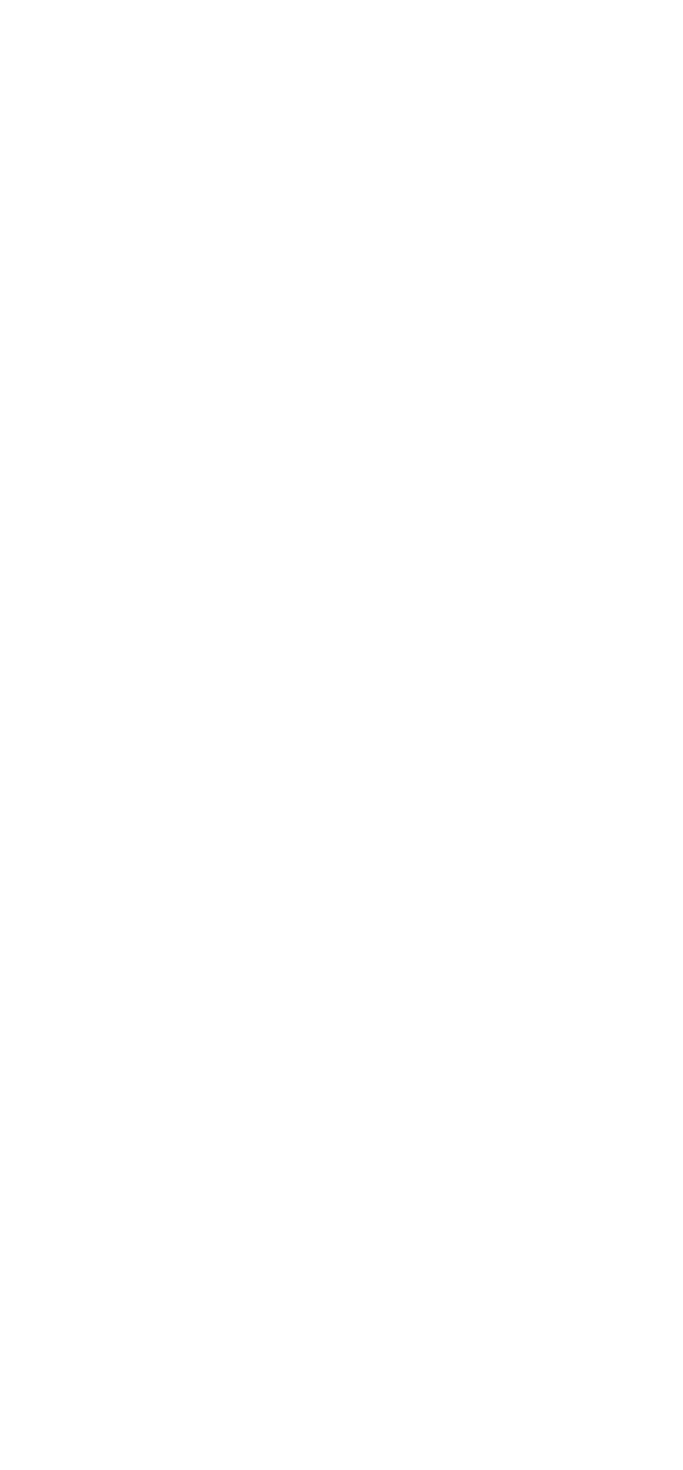
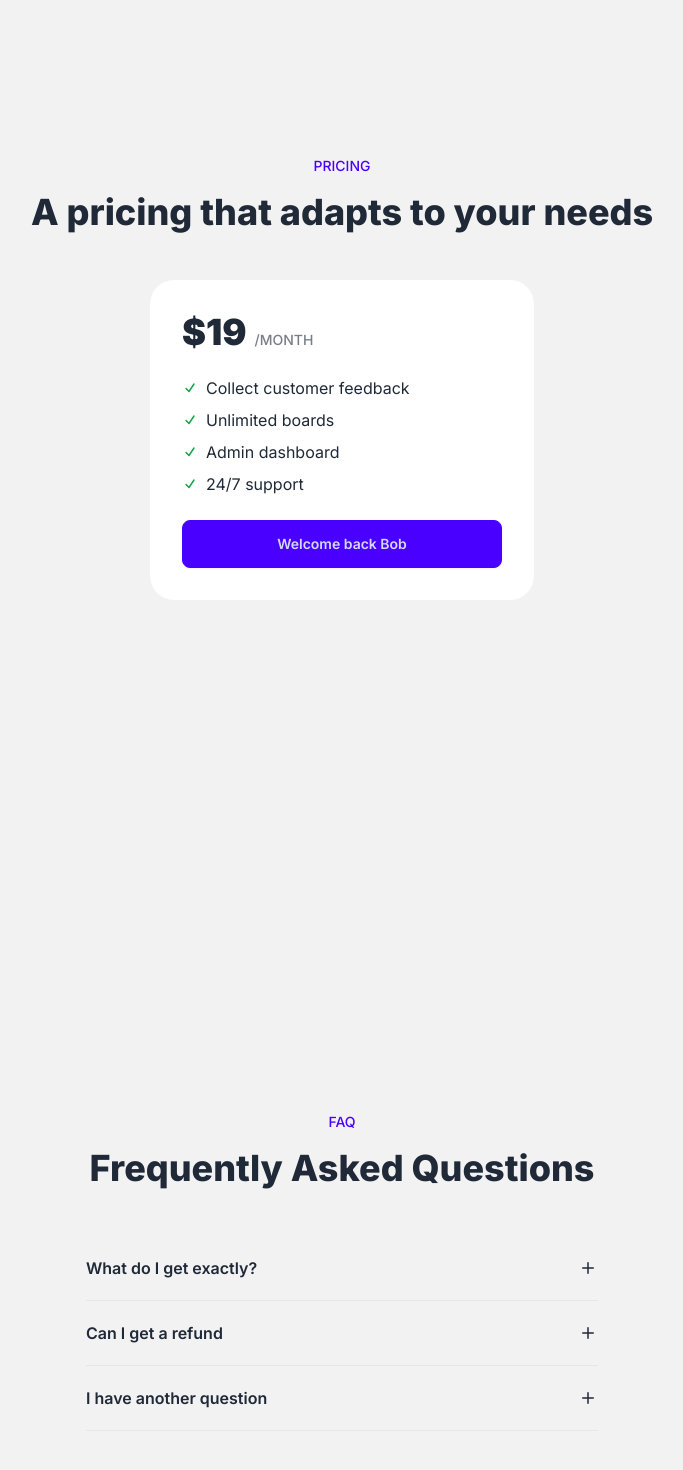
Before and after one commit to taiguara-saas/codefast-saas, a Next.js app: page / in a window 1280 px wide. Shown: the part 676-2146 px from the top of the page, without its empty margins (298-981 px from the left). Before the commit the page ends 800 px from the top, so only its background shows below. Built offline with nearby package versions, Linux system fonts and the light colour scheme.

Commit message:
modified:   .eslintrc.json modified:   app/layout.js modified:   app/page.js modified:   components/ButtonLogin.js new file:   components/FAQListItem.js modified:   tailwind.config.js

```diff
--- a/app/layout.js
+++ b/app/layout.js
@@ -10,7 +10,7 @@ export const metadata = {
 
 export default function RootLayout({ children }) {
   return (
-    <html lang="en" data-theme="light">
+    <html lang="en" data-theme="light" className="scroll-smooth">
       <body className={inter.className}>{children}</body>
     </html>
   );
--- a/app/page.js
+++ b/app/page.js
@@ -1,4 +1,5 @@
 import ButtonLogin from "@/components/ButtonLogin";
+import FAQListItem from "@/components/FAQListItem";
 
 function Home() {
   const isLoggedIn = true;
@@ -6,18 +7,24 @@ function Home() {
 
   return (
     <main>
+      {/* HEADER */}
       <section className="bg-base-200">
         <div className="max-w-3xl mx-auto flex justify-between items-center px-8 py-2">
           <div className="font-bold">CodeFastSaas</div>
           <div className="space-x-4 max-md:hidden">
-            <a className="link link-hover">Pricing</a>
-            <a className="link link-hover">FAQ</a>
+            <a className="link link-hover" href="#pricing">
+              Pricing
+            </a>
+            <a className="link link-hover" href="#faq">
+              FAQ
+            </a>
           </div>
           <div>
             <ButtonLogin isLoggedIn={isLoggedIn} name={name} />
           </div>
         </div>
       </section>
+      {/* HERO */}
       <section className="text-center py-32 px-8 max-w-3xl mx-auto">
         <h1 className="text-4xl lg:text-5xl font-extrabold mb-6">
           Collect customer feedback to build better products
@@ -28,6 +35,89 @@ function Home() {
         </div>
         <ButtonLogin isLoggedIn={isLoggedIn} name={name} />
       </section>
+
+      {/* PRICING */}
+      <section className="bg-base-200 py-32" id="pricing">
+        <div className="py-32 px-8 max-w-3xl mx-auto">
+          <p className="text-sm uppercase font-medium text-center text-primary mb-4">
+            Pricing
+          </p>
+          <h2 className="text-3xl lg:text-4xl font-extrabold mb-12 text-center">
+            A pricing that adapts to your needs
+          </h2>
+
+          <div className="p-8 bg-base-100 max-w-96 rounded-3xl mx-auto space-y-6">
+            <div className="flex gap-2 items-baseline">
+              <div className="text-4xl font-black">$19</div>
+              <div className="uppercase text-sm font-medium opacity-60">
+                /month
+              </div>
+            </div>
+
+            <ul className="space-y-2">
+              {[
+                "Collect customer feedback",
+                "Unlimited boards",
+                "Admin dashboard",
+                "24/7 support",
+              ].map((priceItem) => (
+                <li className="flex gap-2 items-center" key={priceItem}>
+                  <svg
+                    xmlns="http://www.w3.org/2000/svg"
+                    viewBox="0 0 16 16"
+                    fill="currentColor"
+                    className="text-green-600 size-4"
+                  >
+                    <path
+                      fillRule="evenodd"
+                      d="M12.416 3.376a.75.75 0 0 1 .208 1.04l-5 7.5a.75.75 0 0 1-1.154.114l-3-3a.75.75 0 0 1 1.06-1.06l2.353 2.353 4.493-6.74a.75.75 0 0 1 1.04-.207Z"
+                      clipRule="evenodd"
+                    />
+                  </svg>
+                  {priceItem}
+                </li>
+              ))}
+            </ul>
+
+            <ButtonLogin
+              isLoggedIn={isLoggedIn}
+              name={name}
+              extraStyle="w-full"
+            />
+          </div>
+        </div>
+      </section>
+
+      {/* FAQ */}
+      <section className="bg-base-200 py-32" id="faq">
+        <div className="py-32 px-8 max-w-3xl mx-auto">
+          <p className="text-sm uppercase font-medium text-center text-primary mb-4">
+            FAQ
+          </p>
+          <h2 className="text-3xl lg:text-4xl font-extrabold mb-12 text-center">
+            Frequently Asked Questions
+          </h2>
+
+          <ul className="max-w-lg mx-auto">
+            {[
+              {
+                question: "What do I get exactly?",
+                answer: "Loreum Ipseum",
+              },
+              {
+                question: "Can I get a refund",
+                answer: "Loreum Ipseum",
+              },
+              {
+                question: "I have another question",
+                answer: "Loreum beleleu",
+              },
+            ].map((qa) => (
+              <FAQListItem key={qa.question} qa={qa} />
+            ))}
+          </ul>
+        </div>
+      </section>
     </main>
   );
 }
--- a/components/ButtonLogin.js
+++ b/components/ButtonLogin.js
@@ -1,9 +1,12 @@
 import Link from "next/link";
 
-const ButtonLogin = ({ isLoggedIn, name }) => {
+const ButtonLogin = ({ isLoggedIn, name, extraStyle }) => {
   if (isLoggedIn) {
     return (
-      <Link href="/dashboard" className="btn btn-primary">
+      <Link
+        href="/dashboard"
+        className={`btn btn-primary ${extraStyle ? extraStyle : ""}`}
+      >
         Welcome back {name}
       </Link>
     );
--- /dev/null
+++ b/components/FAQListItem.js
@@ -0,0 +1,49 @@
+"use client";
+
+import { useState } from "react";
+
+const FAQListItem = ({ qa }) => {
+  const [isOpen, setIsOpen] = useState(false);
+
+  return (
+    <li key={qa.question}>
+      {/* {1. Question (clickable)} */}
+      <button
+        className="py-5 font-semibold border-b w-full text-left flex items-center justify-between"
+        onClick={() => setIsOpen(!isOpen)}
+      >
+        <p>{qa.question}</p>
+        {isOpen ? (
+          <svg
+            xmlns="http://www.w3.org/2000/svg"
+            viewBox="0 0 20 20"
+            fill="currentColor"
+            className="size-5"
+          >
+            <path
+              fillRule="evenodd"
+              d="M4 10a.75.75 0 0 1 .75-.75h10.5a.75.75 0 0 1 0 1.5H4.75A.75.75 0 0 1 4 10Z"
+              clipRule="evenodd"
+            />
+          </svg>
+        ) : (
+          <svg
+            xmlns="http://www.w3.org/2000/svg"
+            viewBox="0 0 20 20"
+            fill="currentColor"
+            className="size-5"
+          >
+            <path d="M10.75 4.75a.75.75 0 0 0-1.5 0v4.5h-4.5a.75.75 0 0 0 0 1.5h4.5v4.5a.75.75 0 0 0 1.5 0v-4.5h4.5a.75.75 0 0 0 0-1.5h-4.5v-4.5Z" />
+          </svg>
+        )}
+      </button>
+
+      {/* {2. Answer} */}
+      <div className={`${isOpen ? "block" : "hidden"} mt-3 mb-6 opacity-90`}>
+        {qa.answer}
+      </div>
+    </li>
+  );
+};
+
+export default FAQListItem;
--- a/tailwind.config.js
+++ b/tailwind.config.js
@@ -1,5 +1,3 @@
-const { default: daisyui } = require("daisyui");
-
 module.exports = {
   content: [
     "./pages/**/*.{js,ts,jsx,tsx,mdx}",
```
Also changed, not shown: .eslintrc.json.
